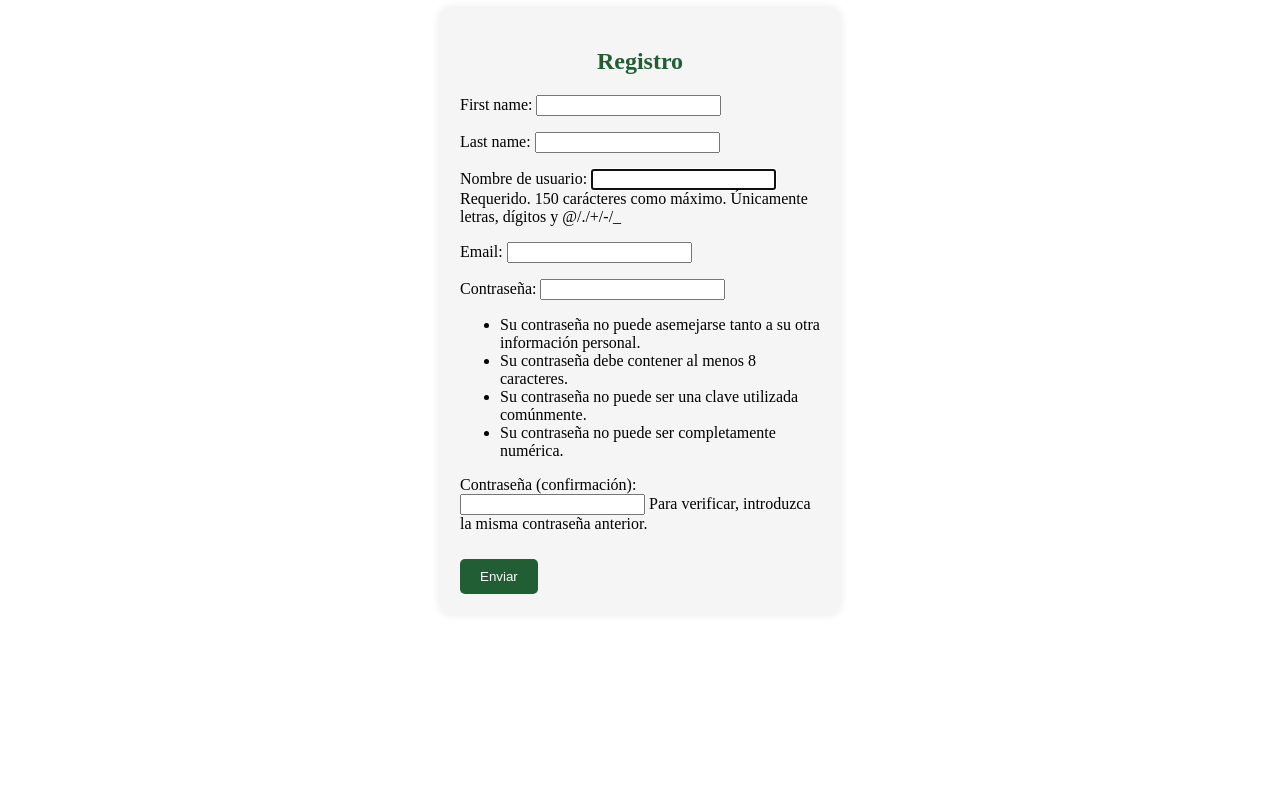
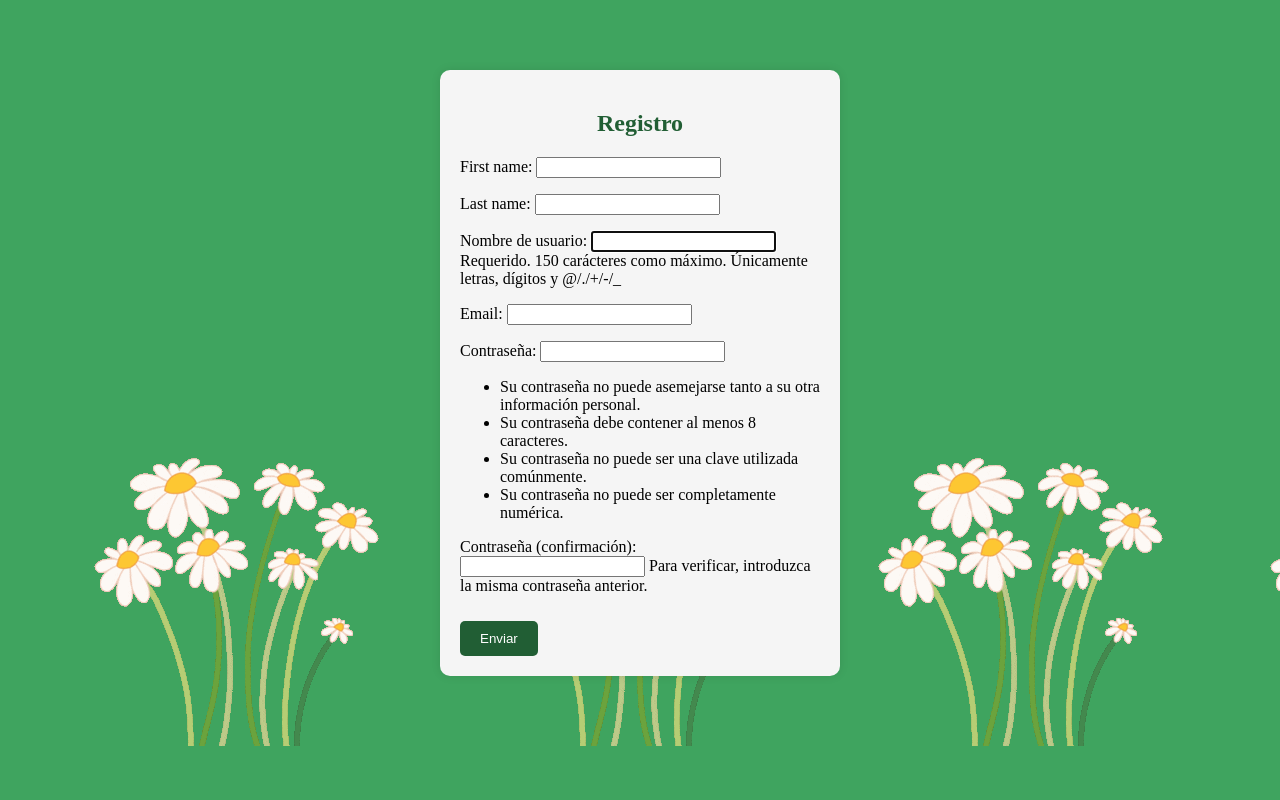
Before and after one commit to voidbango/Aplicacion, a Django app: page /registro/ in a window 1280 px wide. Run offline with Django 4.2, Linux system fonts and the light colour scheme.

Commit message:
interfaz

```diff
--- a/Aplicacion/settings.py
+++ b/Aplicacion/settings.py
@@ -122,6 +122,7 @@ USE_TZ = True
 # https://docs.djangoproject.com/en/4.2/howto/static-files/
 
 STATIC_URL = 'static/'
+STATICFILES_DIRS = [os.path.join(BASE_DIR, 'aplicacion/static')]
 
 # Default primary key field type
 # https://docs.djangoproject.com/en/4.2/ref/settings/#default-auto-field
--- a/template/Usuario/login.html
+++ b/template/Usuario/login.html
@@ -11,7 +11,8 @@
 
 <style>
     body {
-        background-color: rgb(94, 193, 130);
+		background: url('/static/sea.gif');
+        background-color: #7abde4;
         font-family: Verdana, Tahoma, sans-serif ;
 		display: block;
 		width: 200px;
@@ -22,7 +23,7 @@
 		margin: 120px auto;
 		text-decoration: none;
 		color: rgb(0, 0, 0);
-		background-color: rgb(105, 126, 171);        ;
+
 
     }
 </style>
--- a/template/Usuario/registro.html
+++ b/template/Usuario/registro.html
@@ -1,8 +1,53 @@
-<form method="POST" style="max-width: 400px; margin: 0 auto;">
-    {% csrf_token %}
-    <div style="background-color: #f5f5f5; padding: 20px; border-radius: 10px; box-shadow: 0 0 10px rgba(0, 0, 0, 0.1);">
-        <h2 style="text-align: center; color: #215E34;">Registro</h2>
-        {{ form.as_p }}
-        <button type="submit" style="background-color: #215E34; color: white; padding: 10px 20px; border: none; border-radius: 5px; cursor: pointer; margin-top: 10px;">Enviar</button>
-    </div>
-</form>
+<!DOCTYPE html>
+<html lang="en">
+<head>
+    <meta charset="UTF-8">
+    <meta name="viewport" content="width=device-width, initial-scale=1.0">
+    <title>Document</title>
+    <style>
+        body{
+            background-color: #3fa45f;
+            background-image: url('/static/flores.gif');
+            background-repeat: repeat-x;
+            background-position: bottom ;
+            margin: 70px;
+        }
+        form {
+            max-width: 400px;
+            margin: 0 auto;
+        }
+
+        form > div {
+            background-color: #f5f5f5;
+            padding: 20px;
+            border-radius: 10px;
+            box-shadow: 0 0 10px rgba(0, 0, 0, 0.1);
+        }
+
+        h2 {
+            text-align: center;
+            color: #215E34;
+        }
+
+        button {
+            background-color: #215E34;
+            color: white;
+            padding: 10px 20px;
+            border: none;
+            border-radius: 5px;
+            cursor: pointer;
+            margin-top: 10px;
+        }
+    </style>
+</head>
+<body>
+    <form method="POST">
+        {% csrf_token %}
+        <div>
+            <h2>Registro</h2>
+            {{ form.as_p }}
+            <button type="submit">Enviar</button>
+        </div>
+    </form>
+</body>
+</html>
--- a/template/comentar/comentarios.html
+++ b/template/comentar/comentarios.html
@@ -269,6 +269,8 @@ p, h1, h2, h3, small{
     background: #333;
     border-radius: 5px;
 
+
+
 }
 
 </style>
```
Also changed, not shown: template/Usuario/home.html (+9 -4 lines), template/inicio.html (+27 -9 lines), template/play/tablero.html (+22 -0 lines), Aplicacion/static/cerro.gif (added), Aplicacion/static/cloud.gif (added), Aplicacion/static/flores.gif (added), Aplicacion/static/gifranita.gif (added), Aplicacion/static/mundo.gif (added), Aplicacion/static/rain.gif (added), Aplicacion/static/sea.gif (added), Aplicacion/static/trash.gif (added), db.sqlite3.
